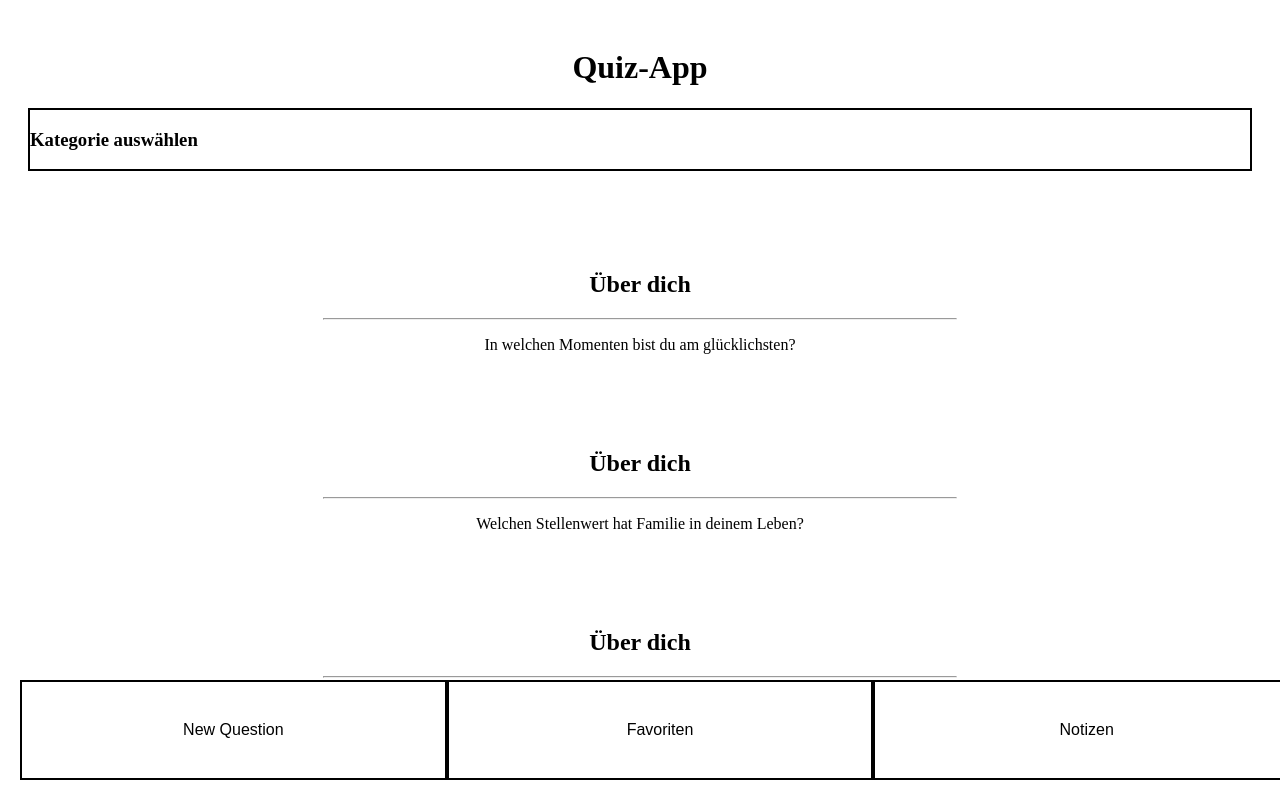
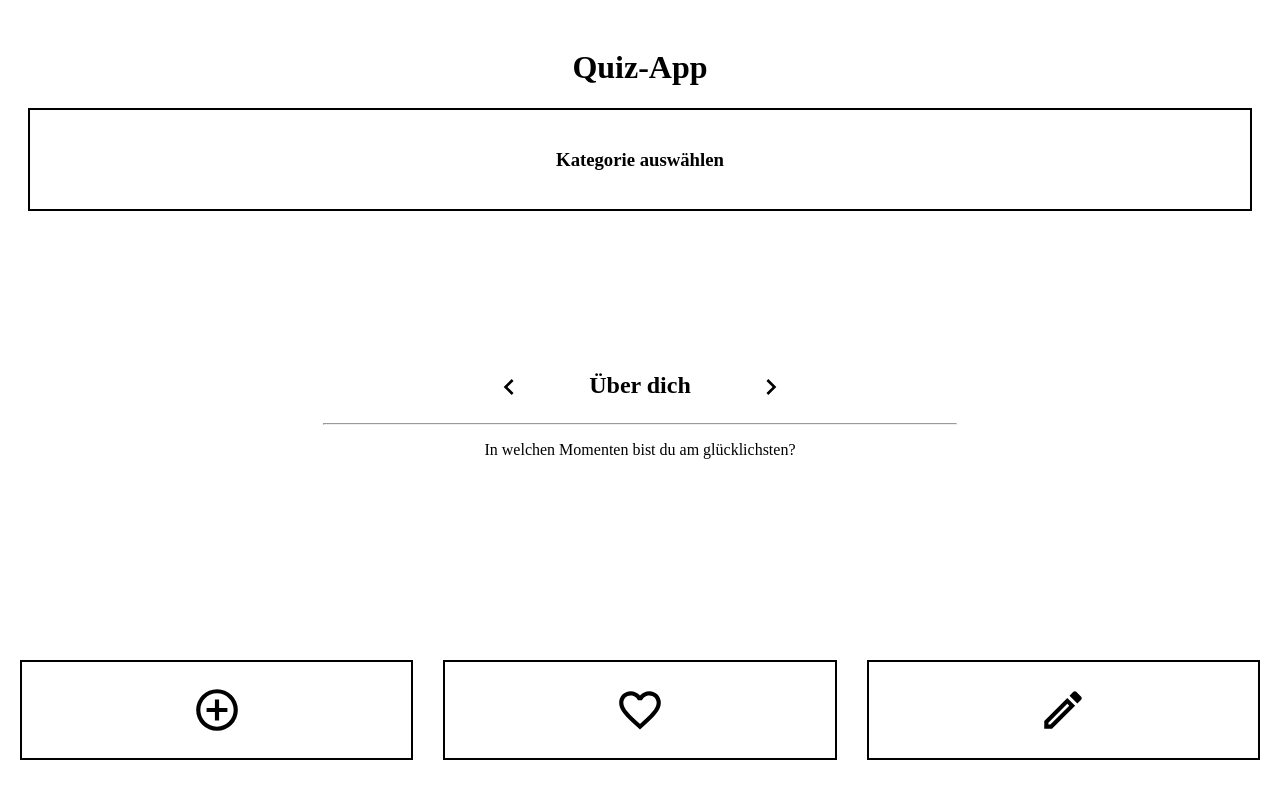
Before and after one commit to JivanaLipsewers/Capstone-90-Fragen-die-verbinden, a Next.js app: page / in a window 1280 px wide. Shown: the top 800 px of the page. Built offline with nearby package versions, Linux system fonts and the light colour scheme.

Commit message:
Update US1 & US2 + US3

```diff
--- a/components/Button/index.js
+++ b/components/Button/index.js
@@ -1,17 +1,63 @@
-import React from 'react';
-import { ButtonContainer, Button, ButtonText } from './style';
+import { ButtonContainer, Button } from './style';
+import { useState } from 'react';
 
 const Buttons = () => {
+  const [isPlusFilled, setIsPlusFilled] = useState(false);
+  const [isClipboardFilled, setIsClipboardFilled] = useState(false);
+  const [isHeartFilled, setIsHeartFilled] = useState(false);
+
+  const handlePlusClick = () => {
+    setIsPlusFilled(!isPlusFilled);
+  };
+
+  const handleHeartClick = () => {
+    setIsHeartFilled(!isHeartFilled);
+  };
+
+  const handleClipboardClick = () => {
+    setIsClipboardFilled(!isClipboardFilled);
+  };
+
   return (
     <ButtonContainer>
-      <Button>
-        <ButtonText>New Question</ButtonText>
+      <Button onClick={handlePlusClick}>
+        {isPlusFilled ? (
+          <svg viewBox="0 0 24 24" width="32" height="32">
+            <title>plus filled</title>
+            <path d="M17,13H13V17H11V13H7V11H11V7H13V11H17M12,2A10,10 0 0,0 2,12A10,10 0 0,0 12,22A10,10 0 0,0 22,12A10,10 0 0,0 12,2Z" />
+          </svg>
+        ) : (
+          <svg viewBox="0 0 24 24" width="32" height="32">
+            <title>plus</title>
+            <path d="M12,20C7.59,20 4,16.41 4,12C4,7.59 7.59,4 12,4C16.41,4 20,7.59 20,12C20,16.41 16.41,20 12,20M12,2A10,10 0 0,0 2,12A10,10 0 0,0 12,22A10,10 0 0,0 22,12A10,10 0 0,0 12,2M13,7H11V11H7V13H11V17H13V13H17V11H13V7Z" />
+          </svg>
+        )}
       </Button>
-      <Button>
-        <ButtonText>Favoriten</ButtonText>
+      <Button onClick={handleHeartClick}>
+        {isHeartFilled ? (
+          <svg viewBox="0 0 24 24" width="32" height="32">
+            <title>heart filled</title>
+            <path d="M12,21.35L10.55,20.03C5.4,15.36 2,12.27 2,8.5C2,5.41 4.42,3 7.5,3C9.24,3 10.91,3.81 12,5.08C13.09,3.81 14.76,3 16.5,3C19.58,3 22,5.41 22,8.5C22,12.27 18.6,15.36 13.45,20.03L12,21.35Z" />
+          </svg>
+        ) : (
+          <svg viewBox="0 0 24 24" width="32" height="32">
+            <title>heart</title>
+            <path d="M12.1,18.55L12,18.65L11.89,18.55C7.14,14.24 4,11.39 4,8.5C4,6.5 5.5,5 7.5,5C9.04,5 10.54,6 11.07,7.36H12.93C13.46,6 14.96,5 16.5,5C18.5,5 20,6.5 20,8.5C20,11.39 16.86,14.24 12.1,18.55M16.5,3C14.76,3 13.09,3.81 12,5.08C10.91,3.81 9.24,3 7.5,3C4.42,3 2,5.41 2,8.5C2,12.27 5.4,15.36 10.55,20.03L12,21.35L13.45,20.03C18.6,15.36 22,12.27 22,8.5C22,5.41 19.58,3 16.5,3Z" />
+          </svg>
+        )}
       </Button>
-      <Button>
-        <ButtonText>Notizen</ButtonText>
+      <Button onClick={handleClipboardClick}>
+        {isClipboardFilled ? (
+          <svg viewBox="0 0 24 24" width="32" height="32">
+            <title>clipboard filled</title>
+            <path d="M20.71,7.04C21.1,6.65 21.1,6 20.71,5.63L18.37,3.29C18,2.9 17.35,2.9 16.96,3.29L15.12,5.12L18.87,8.87M3,17.25V21H6.75L17.81,9.93L14.06,6.18L3,17.25Z" />
+          </svg>
+        ) : (
+          <svg viewBox="0 0 24 24" width="32" height="32">
+            <title>clipboard</title>
+            <path d="M14.06,9L15,9.94L5.92,19H5V18.08L14.06,9M17.66,3C17.41,3 17.15,3.1 16.96,3.29L15.13,5.12L18.88,8.87L20.71,7.04C21.1,6.65 21.1,6 20.71,5.63L18.37,3.29C18.17,3.09 17.92,3 17.66,3M14.06,6.19L3,17.25V21H6.75L17.81,9.94L14.06,6.19Z" />
+          </svg>
+        )}
       </Button>
     </ButtonContainer>
   );
--- a/components/Button/style.js
+++ b/components/Button/style.js
@@ -2,25 +2,32 @@ import styled from 'styled-components';
 
 export const ButtonContainer = styled.div`
   position: fixed;
-  bottom: 20px;
+  bottom: 40px;
   left: 0;
+  right: 0;
   display: flex;
   justify-content: space-between;
-  width: 100vw;
   padding: 0 20px;
+  z-index: 9999;
 `;
 
 export const Button = styled.button`
-  flex: 1;
-  background-color: #FFF;
+  background-color: #fff;
   border: 2px solid #000;
   height: 100px;
   display: flex;
   justify-content: center;
   align-items: center;
+  width: calc(33.33% - 20px);
+  cursor: pointer;
+  transition: background-color 0.3s ease;
+
+  &:hover {
+    background-color: #f0f0f0;
+  }
+
+  svg {
+    width: 50px;
+    height: 50px;
+  }
 `;
-
-export const ButtonText = styled.span`
-  font-size: 16px;
-  color: #000;
-`;
--- a/components/Filter/styles.js
+++ b/components/Filter/styles.js
@@ -2,21 +2,24 @@ import styled from 'styled-components';
 
 export const FilterContainer = styled.div`
   background-color: #FFF;
-  border: 2px solid #000; /* Schwarzer Rand */
+  border: 2px solid #000;
+  cursor: pointer;
   display: flex;
-  cursor: pointer;
+  flex-direction: column;
+  justify-content: center;
+  padding: 20px;
 `;
 
 export const CategoryList = styled.div`
-  margin-top: 10px;
+ text-align: center;
 `;
 
 export const FilterLabel = styled.label`
   display: flex;
-  align-items: center;
-  margin-bottom: 5px;
+  //align-items: center;
+  // margin-bottom: 20px;
 `;
 
 export const FilterCheckbox = styled.input`
-  margin-right: 5px;
+  // margin-right: 20px;
 `;
--- a/components/Question/index.js
+++ b/components/Question/index.js
@@ -1,9 +1,33 @@
 import { QuestionContainer, Category, QuestionText, Separator } from "./styles";
 
-const Question = ({ category, question }) => {
+const Question = ({ category, question, onPrevQuestion, onNextQuestion }) => {
   return (
     <QuestionContainer>
-      <Category>{category}</Category>
+      <Category>
+        <svg
+          xmlns="http://www.w3.org/2000/svg"
+          viewBox="0 0 24 24"
+          width="32"
+          height="32"
+          style={{ verticalAlign: 'middle', marginRight: '64px' }}
+          onClick={onPrevQuestion} // Event-Handler für Chevron-left
+        >
+          <title>chevron-left</title>
+          <path d="M15.41,16.58L10.83,12L15.41,7.41L14,6L8,12L14,18L15.41,16.58Z" />
+        </svg>
+        {category}
+        <svg
+          xmlns="http://www.w3.org/2000/svg"
+          viewBox="0 0 24 24"
+          width="32"
+          height="32"
+          style={{ verticalAlign: 'middle', marginLeft: '64px' }}
+          onClick={onNextQuestion} // Event-Handler für Chevron-right
+        >
+          <title>chevron-right</title>
+          <path d="M8.59,16.58L13.17,12L8.59,7.41L10,6L16,12L10,18L8.59,16.58Z" />
+        </svg>
+      </Category>
       <Separator />
       <QuestionText>{question}</QuestionText>
     </QuestionContainer>
--- a/package.json
+++ b/package.json
@@ -16,6 +16,7 @@
     "next": "13.4.8",
     "react": "18.2.0",
     "react-dom": "18.2.0",
+    "react-icons": "^4.10.1",
     "styled-components": "^6.0.2"
   },
   "devDependencies": {
--- a/pages/index.js
+++ b/pages/index.js
@@ -2,7 +2,7 @@ import { useState } from 'react';
 import Filter from '../components/Filter/index.js';
 import Header from "../components/Header/index.js";
 import Question from "../components/Question/index.js";
-import Button from "../components/Button"
+import Button from "../components/Button/index.js";
 import { QuestionContainer } from "../components/Question/styles.js";
 
 const questions = [
@@ -76,6 +76,7 @@ const categories = ['Über dich', 'Über mich', 'Über uns', 'New Questions', 'F
 
 const IndexPage = () => {
   const [selectedCategories, setSelectedCategories] = useState(categories);
+  const [currentQuestionIndex, setCurrentQuestionIndex] = useState(0);
 
   const handleCategoryChange = (category) => {
     if (selectedCategories.includes(category)) {
@@ -89,16 +90,37 @@ const IndexPage = () => {
     ? questions.filter((question) => selectedCategories.includes(question.category))
     : questions;
 
+  const handlePrevQuestion = () => {
+    setCurrentQuestionIndex((prevIndex) => {
+      if (prevIndex > 0) {
+        return prevIndex - 1;
+      } else {
+        return filteredQuestions.length - 1;
+      }
+    });
+  };
+
+  const handleNextQuestion = () => {
+    setCurrentQuestionIndex((prevIndex) => {
+      if (prevIndex < filteredQuestions.length - 1) {
+        return prevIndex + 1;
+      } else {
+        return 0;
+      }
+    });
+  };
+
   return (
     <>
-      <Header categories={categories} selectedCategories={selectedCategories} onCategoryChange={handleCategoryChange}/>
-      {filteredQuestions.length > 0 ? (
-        filteredQuestions.map((question, index) => (
-          <Question key={index} category={question.category} question={question.question} />
-        ))
-      ) : (
-        <p>Keine Fragen gefunden.</p>
-      )}
+      <Header categories={categories} selectedCategories={selectedCategories} onCategoryChange={handleCategoryChange} />
+      <QuestionContainer>
+        <Question
+          category={filteredQuestions[currentQuestionIndex].category}
+          question={filteredQuestions[currentQuestionIndex].question}
+          onPrevQuestion={handlePrevQuestion}
+          onNextQuestion={handleNextQuestion}
+        />
+      </QuestionContainer>
       <Button />
     </>
   );
```
Also changed, not shown: components/assets/index.js (added, +15 -0 lines), 1 other file (tests, documents, lock files or other folders).
